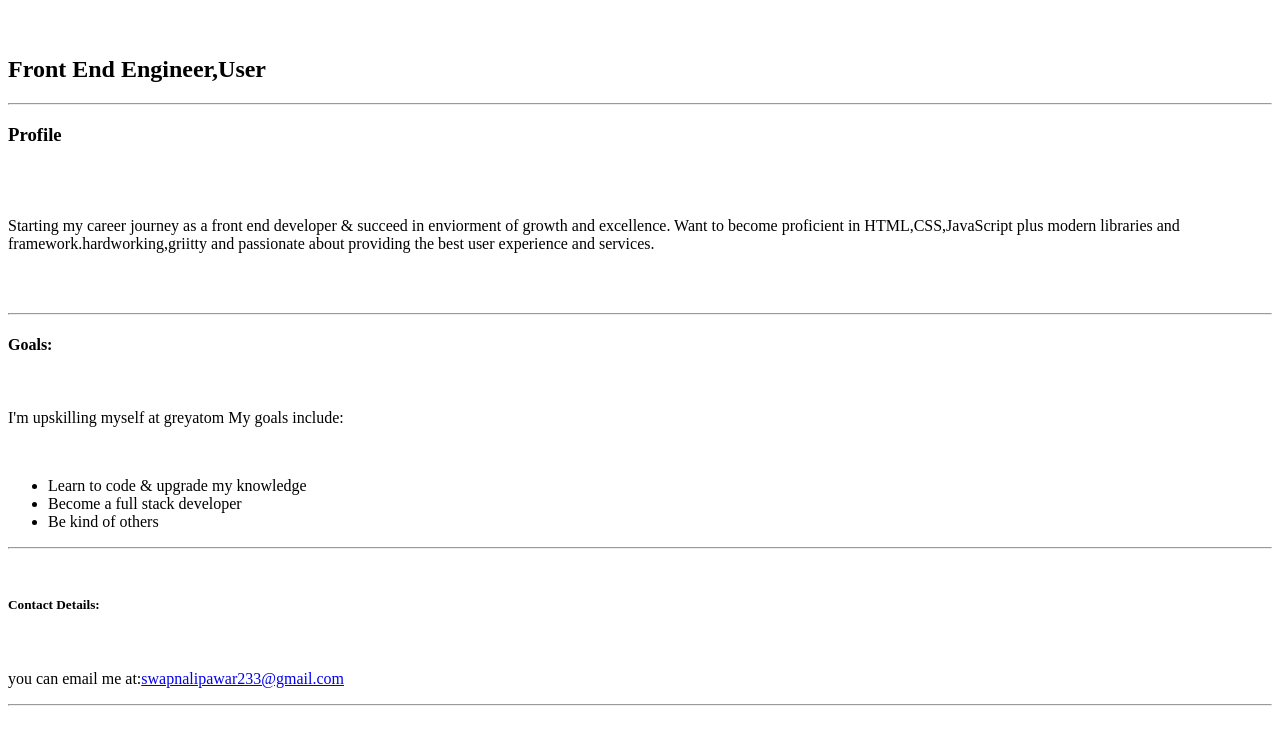
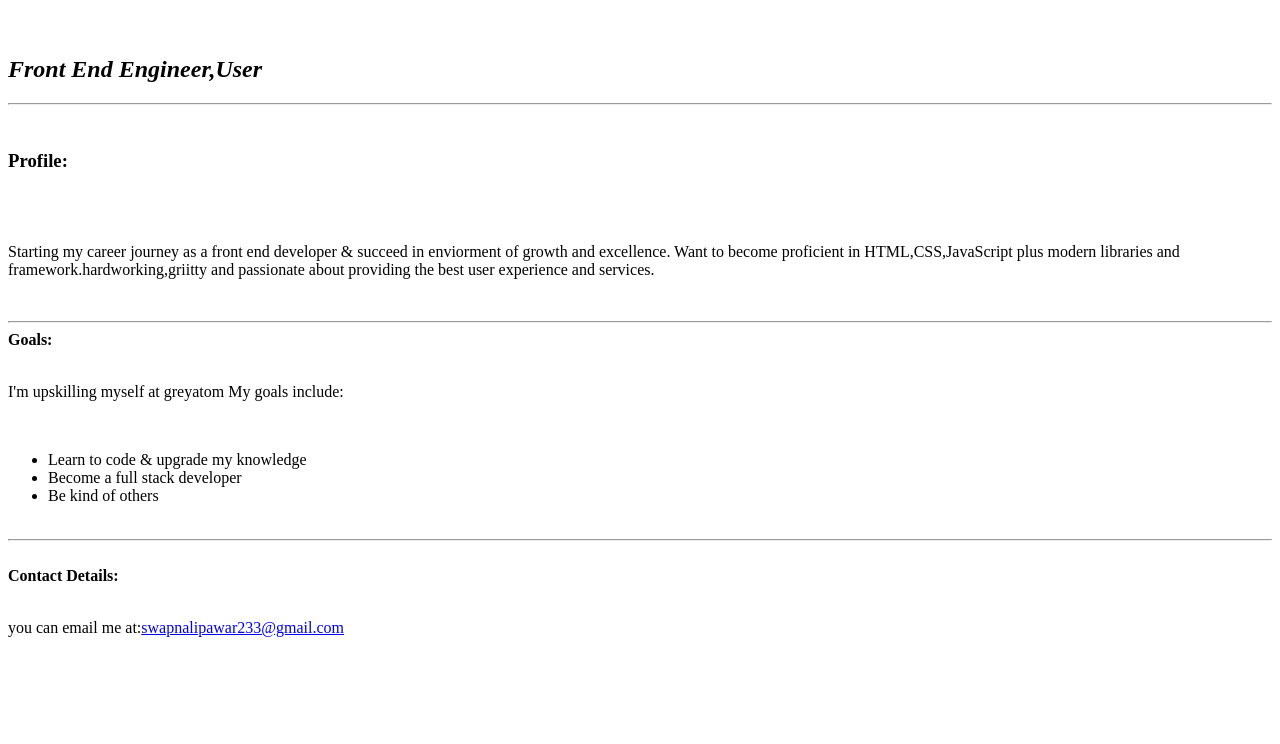
Before and after one commit to Swapnali98/personal-portfolio-page, a plain HTML site: page index.html in a window 1280 px wide. Shown: the part 48-792 px from the top of the page. Drawn offline with Linux system fonts and the light colour scheme.

Commit message:
Update index.html

```diff
--- a/index.html
+++ b/index.html
@@ -1,4 +1,3 @@
-<!-- Add your HTML Code here -->
 <html>
     <head>
         <title>My Portfolio</title>
@@ -7,29 +6,29 @@
     </head>
     <body>
 
-        <div class="profilebody">
+        <div class="profileBody">
         <h1>Swapnali Pawar</h1><br>
 
-        <h2>Front End Engineer,User</h2><hr />
+            <h2><i>Front End Engineer,User</i></h2><hr /><br>
 
-        <h3>Profile</h3><br><br>
+        <h3>Profile:</h3><br><br>
 
-        <p>Starting my career journey as a front end developer & succeed in enviorment of growth and excellence. Want to become proficient in HTML,CSS,JavaScript plus modern libraries and framework.hardworking,griitty and passionate about providing the best user experience and services.</p><br><br><hr />
+        <p>Starting my career journey as a front end developer & succeed in enviorment of growth and excellence. Want to become proficient in HTML,CSS,JavaScript plus modern libraries and framework.hardworking,griitty and passionate about providing the best user experience and services.</p><br><hr />
 
-        <h4><strong>Goals:</strong></h4><br>
+        <strong>Goals:</strong><br><br>
 
         <p>I'm upskilling myself at greyatom My goals include:</p>    <br>
         <p>
             <ul>
                 <li>Learn to code & upgrade my knowledge</li>
                 <li>Become a full stack developer</li>
-                <li>Be kind of others</li>
+                <li>Be kind of others</li><br>
             </ul>
         </p><hr /><br>
 
-    <h5><strong>Contact Details:</strong></h5><br>
+<strong>Contact Details:</strong><br><br>
 
-    <p>you can email me at:<a href="you can email me at:">swapnalipawar233@gmail.com</a></p><hr /><br>
+    <p>you can email me at:<a href="you can email me at:">swapnalipawar233@gmail.com</a></p>
 
         </div>
     </body>
```
